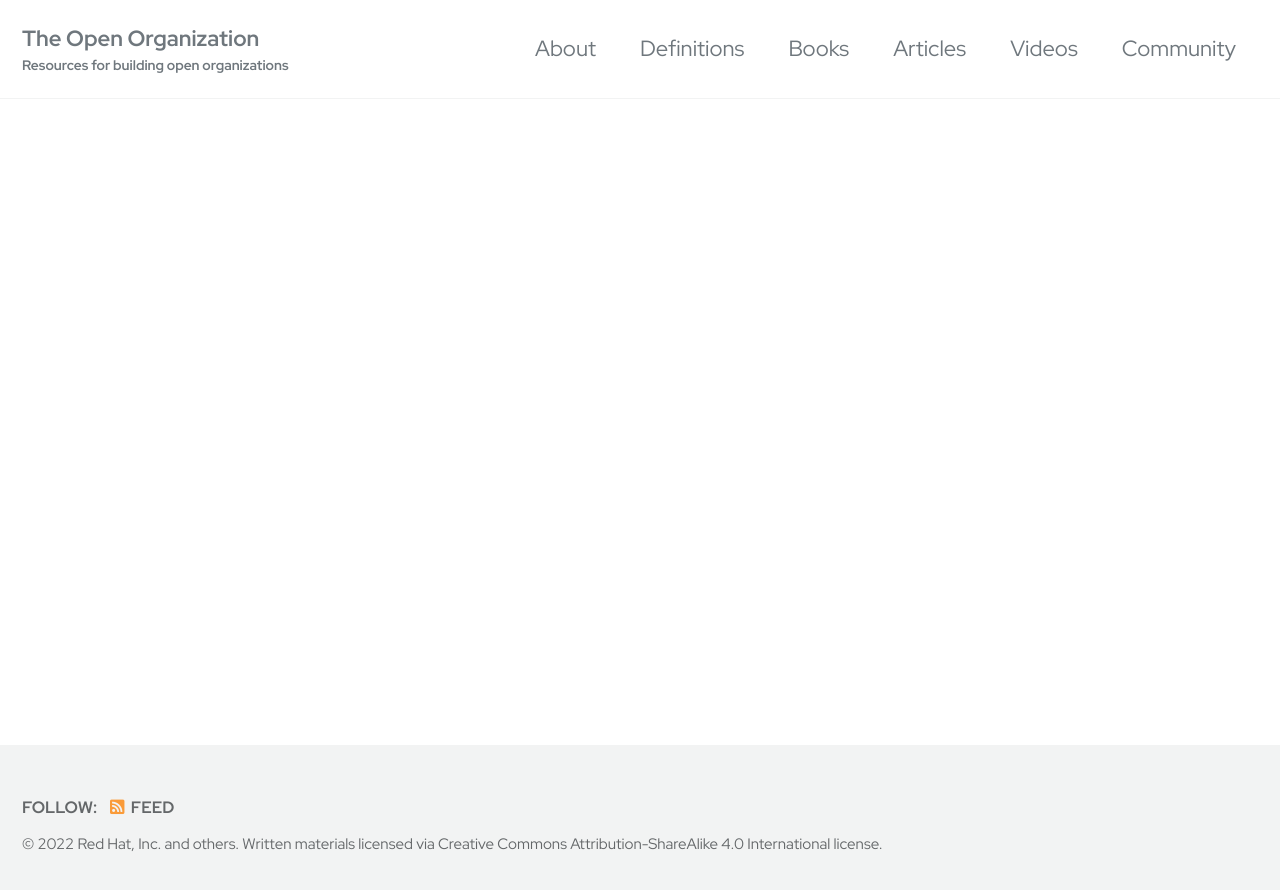
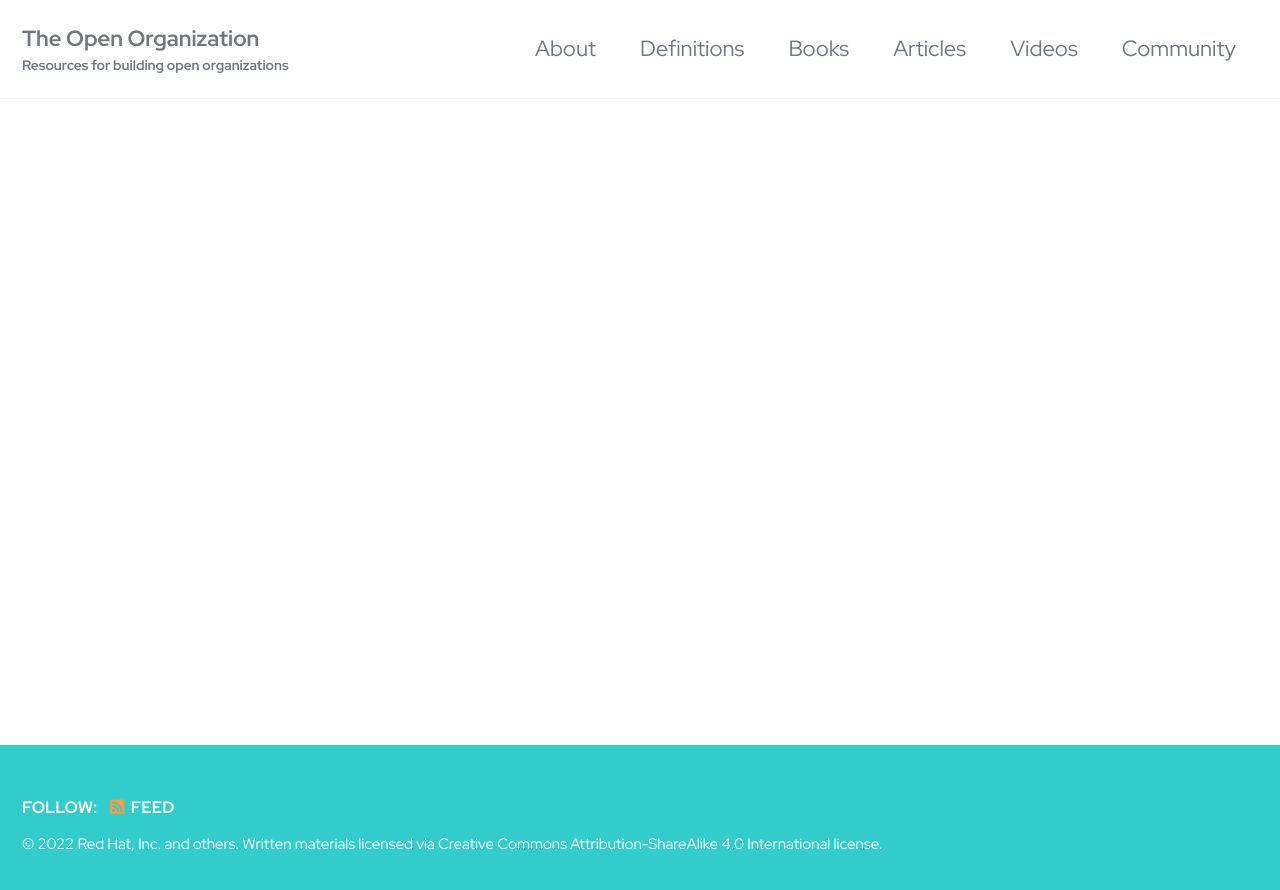
Before and after one commit to open-organization/new-website, a Jekyll site: the page built from index.html, in a window 1280 px wide. Shown: the top 890 px of the page. Built offline with Jekyll 4.4.1, drawn with Linux system fonts in a browser that asks for light colours; cached includes are drawn as plain includes; some web fonts are replaced; the list of posts is cut into pages by our own code.

Commit message:
Play with footer a bit

```diff
--- a/_sass/minimal-mistakes/_footer.scss
+++ b/_sass/minimal-mistakes/_footer.scss
@@ -9,7 +9,7 @@
   margin-right: 0;
   width: 100%;
   margin-top: 3em;
-  color: $muted-text-color;
+  color: white;
   -webkit-animation: $intro-transition;
   animation: $intro-transition;
   -webkit-animation-delay: 0.45s;
--- a/_sass/minimal-mistakes/_variables.scss
+++ b/_sass/minimal-mistakes/_variables.scss
@@ -67,7 +67,7 @@ $text-color: $dark-gray !default;
 $muted-text-color: mix(#fff, $text-color, 20%) !default;
 $border-color: $lighter-gray !default;
 $form-background-color: $lighter-gray !default;
-$footer-background-color: $lighter-gray !default;
+$footer-background-color: #33cccc !default;
 
 $primary-color: #6f777d !default;
 $success-color: #3fa63f !default;
```
